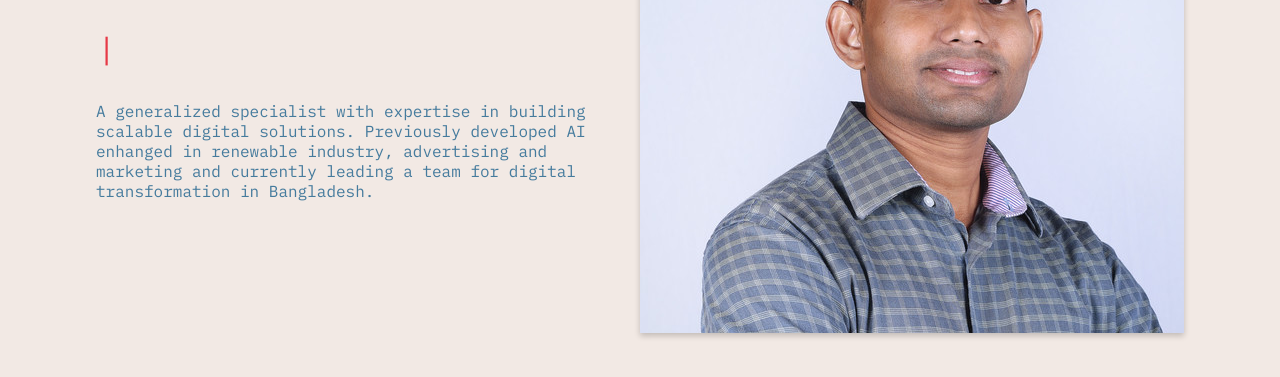
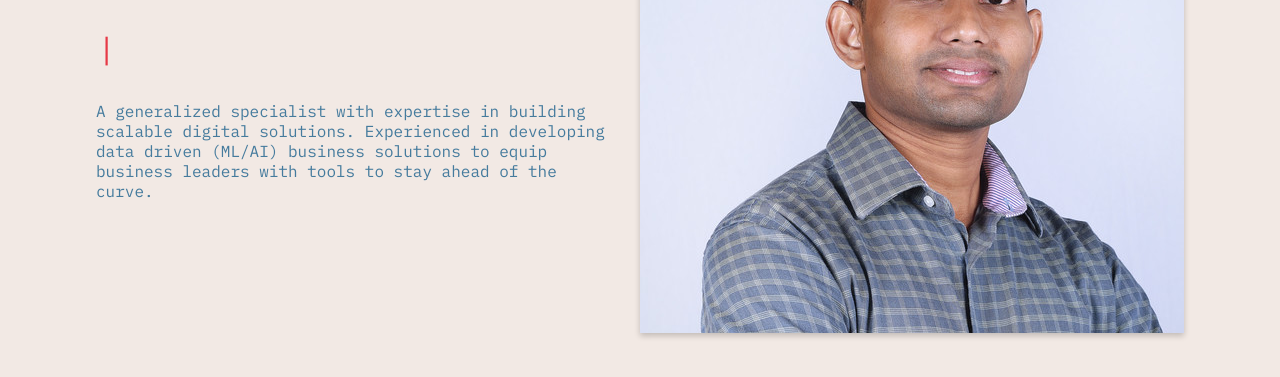
Before and after one commit to rezaabdullah/portfolio, a Gatsby site: page / in a window 1280 px wide. Shown: the part 303-680 px from the top of the page. Built offline with nearby package versions, Linux system fonts and the light colour scheme; Gatsby itself is replaced by a stand-in of ours.

Commit message:
doc: Updated hero block description

```diff
--- a/src/components/ui/layout.module.scss
+++ b/src/components/ui/layout.module.scss
@@ -73,6 +73,7 @@
             padding-top: 32px;
             font-size: 16px;
             line-height: 20px;
+            padding-right: 32px;
             color: #457B9D;
         }
     }
--- a/src/pages/index.js
+++ b/src/pages/index.js
@@ -14,8 +14,8 @@
             </Helmet>
             <Layout pageTitle="Home Page">
                 <p>A generalized specialist with expertise in building scalable digital solutions.
-                    Previously developed AI enhanged in renewable industry, advertising and
-                    marketing and currently leading a team for digital transformation in Bangladesh.</p>
+                    Experienced in developing data driven (ML/AI) business solutions to equip business
+                    leaders with tools to stay ahead of the curve.</p>
             </Layout>
         </div>
     )
```
